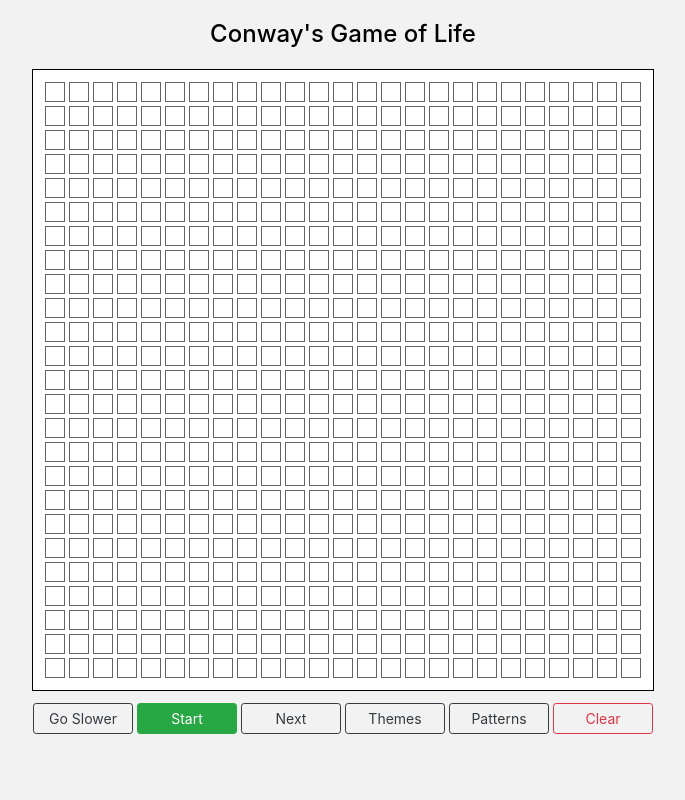
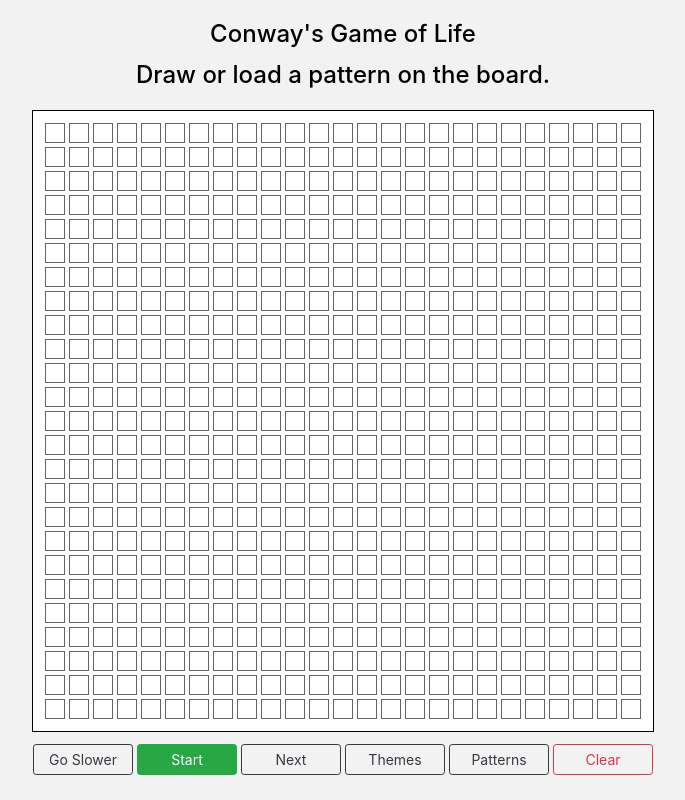
Before and after one commit to curtisyungen/conway, a React (Create React App) app: page / in a window 1280 px wide. Shown: the whole page, without its empty margins (297-982 px from the left). Built offline with nearby package versions, Linux system fonts and the light colour scheme.

Commit message:
Update board.js

```diff
--- a/src/components/Board/board.js
+++ b/src/components/Board/board.js
@@ -386,6 +386,7 @@ class Board extends Component {
                         <a className="wikiLink" href="https://en.wikipedia.org/wiki/Conway%27s_Game_of_Life" target="_blank" rel="noopener noreferrer">
                             Conway's Game of Life
                         </a>
+                        <p className="subTitle">Draw or load a pattern on the board.</p>
                     </h4>
 
                     {/* BOARD */}
```
